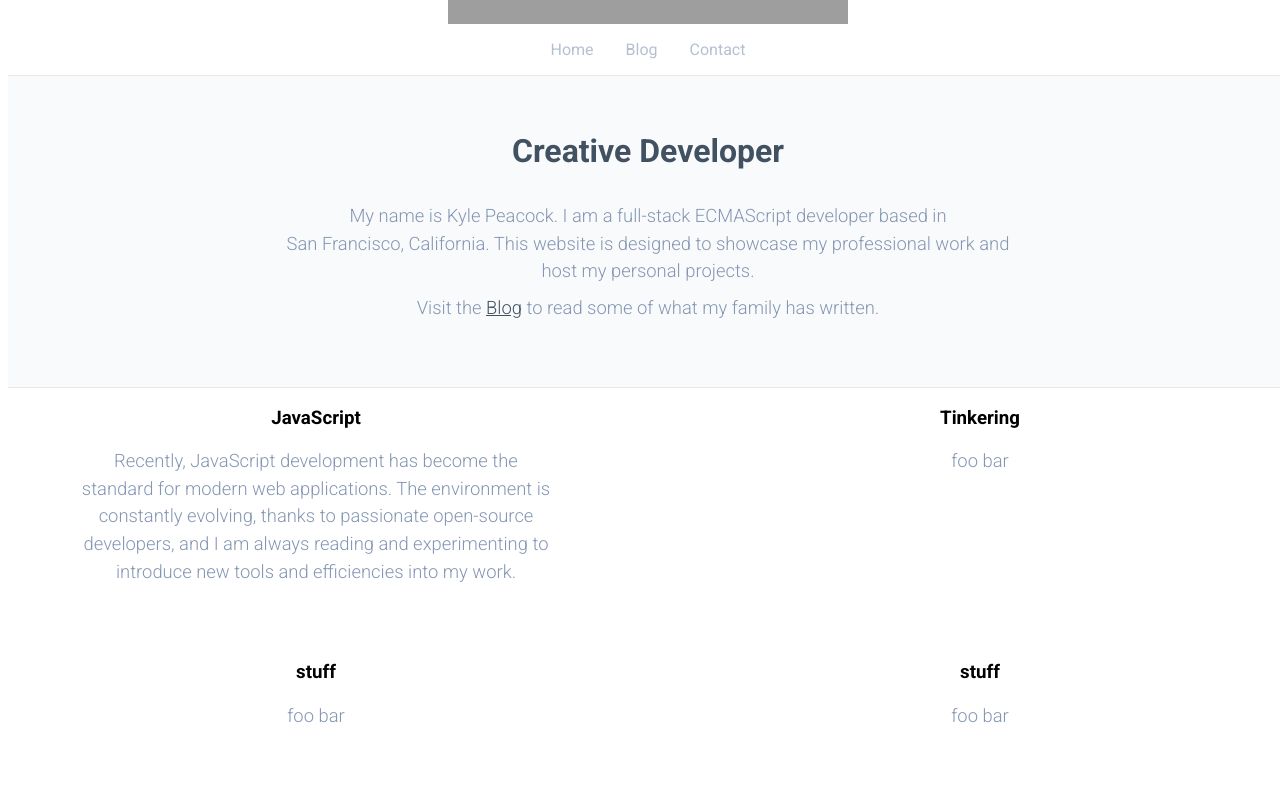
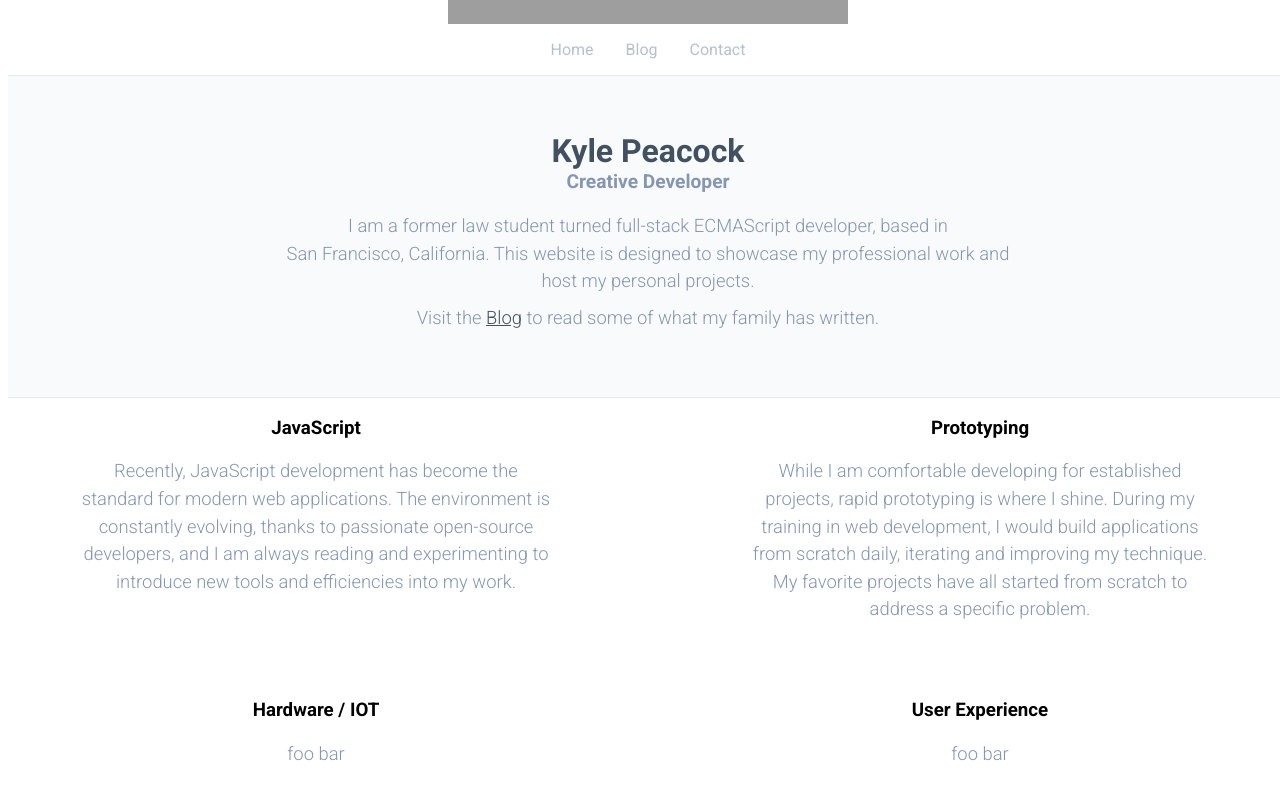
Before and after one commit to krpeacock/nextjs-site, a Next.js app: page / in a window 1280 px wide. Shown: the part 292-1092 px from the top of the page. Built offline with nearby package versions, Linux system fonts and the light colour scheme; grey boxes are pictures that could not be loaded.

Commit message:
copy updates

```diff
--- a/pages/index.js
+++ b/pages/index.js
@@ -11,8 +11,9 @@ const Index = () => (
     headProperties={headProperties}
   >
     <div className="banner">
-      <h1>Creative Developer</h1>
-      <p>My name is Kyle Peacock. I am a full-stack ECMAScript developer based in San&nbsp;Francisco,&nbsp;California.
+      <h1>Kyle Peacock</h1>
+      <h2>Creative Developer</h2>
+      <p>I am a former law student turned full-stack ECMAScript developer, based in San&nbsp;Francisco,&nbsp;California.
       This website is designed to showcase my professional work and host my&nbsp;personal&nbsp;projects.</p>
       <p>
         Visit the&nbsp;
@@ -28,15 +29,15 @@ const Index = () => (
         <p>Recently, JavaScript development has become the standard for modern web applications. The environment is constantly evolving, thanks to passionate open-source developers, and I am always reading and experimenting to introduce new tools and efficiencies into my work.</p>
       </div>
       <div className="item-b">
-        <h3>Tinkering</h3>
-        <p>foo bar</p>
+        <h3>Prototyping</h3>
+        <p>While I am comfortable developing for established projects, rapid prototyping is where I shine. During my training in web development, I would build applications from scratch daily, iterating and improving my technique. My favorite projects have all started from scratch to address a specific problem.</p>
       </div>
       <div className="item-c">
-        <h3>stuff</h3>
+        <h3>Hardware / IOT</h3>
         <p>foo bar</p>
       </div>
       <div className="item-d">
-        <h3>stuff</h3>
+        <h3>User Experience</h3>
         <p>foo bar</p>
       </div>
     </section>
@@ -51,8 +52,14 @@ const Index = () => (
         }
         h1 {
           font-size: 2em;
+          margin: 0 auto 0;
+          color: #415161;
+        }
+        h2 {
+          font-size: 1.2em;
           margin: 0 auto 1em;
-          color: #415161
+          color: #8496b3;
+          text-align: center;
         }
         p {
           color: #8496b3;
@@ -105,6 +112,22 @@ const Index = () => (
             grid-auto-flow: row;
             grid-template-rows: repeat(4, 1fr);
           }
+          .item-a {
+            grid-column: 1;
+            grid-row: 1;
+          }
+          .item-b {
+            grid-column: 1;
+            grid-row: 2;
+          }
+          .item-c {
+            grid-column: 1;
+            grid-row: 3;
+          }
+          .item-d {
+            grid-column: 1;
+            grid-row: 4;
+          }
         }
       `}
     </style>
```
